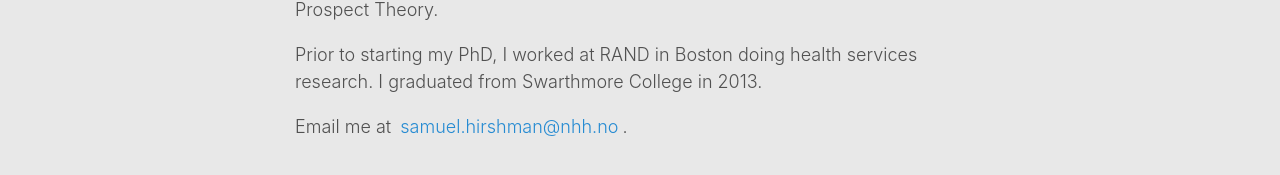
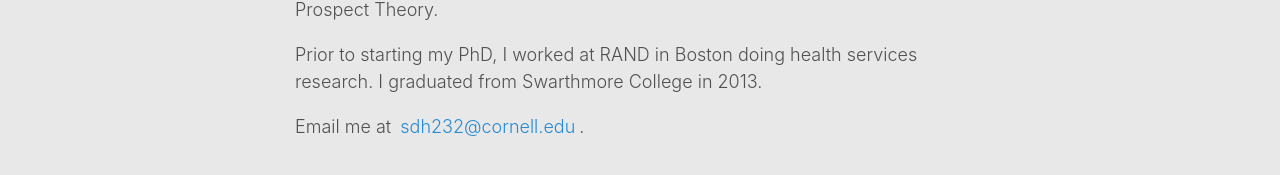
Before and after one commit to shirshma/shirshma.github.io, a Jekyll site: the page built from index.md, in a window 1280 px wide. Shown: the part 570-745 px from the top of the page. Built offline with Jekyll 4.4.1, drawn with Linux system fonts in a browser that asks for light colours.

Commit message:
Update index.md

```diff
--- a/index.md
+++ b/index.md
@@ -10,4 +10,4 @@ I am an incoming Assistant Professor of Marketing at the Cornell SC Johnson Coll
 <p> Prior to starting my PhD, I worked at RAND in Boston doing health services research. I graduated from Swarthmore College in 2013.
 
 <p>
-Email me at <a href="mailto:samuel.hirshman@nhh.no">samuel.hirshman@nhh.no</a>.
+Email me at <a href="mailto:sdh232@cornell.edu">sdh232@cornell.edu</a>.
```
